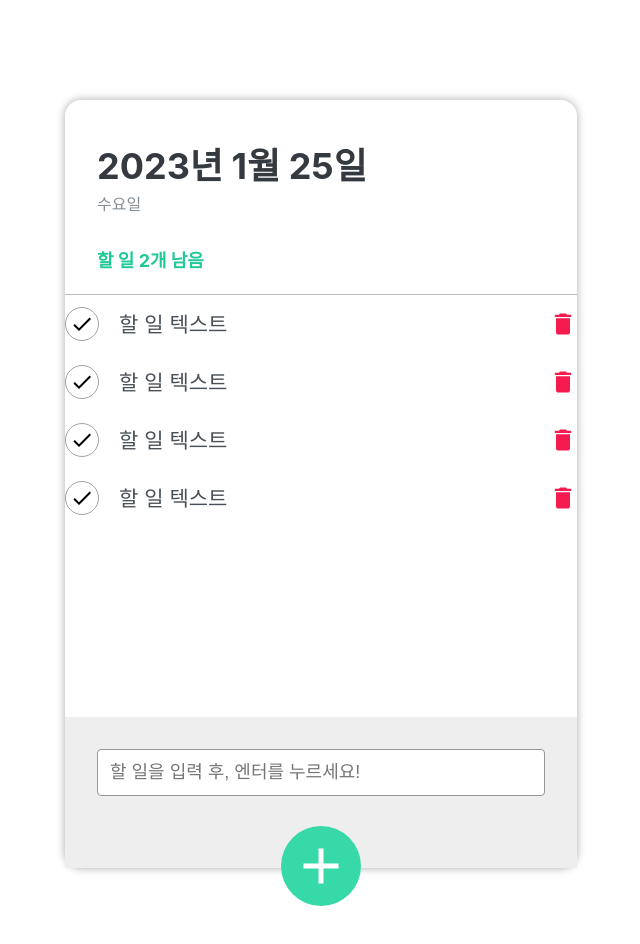
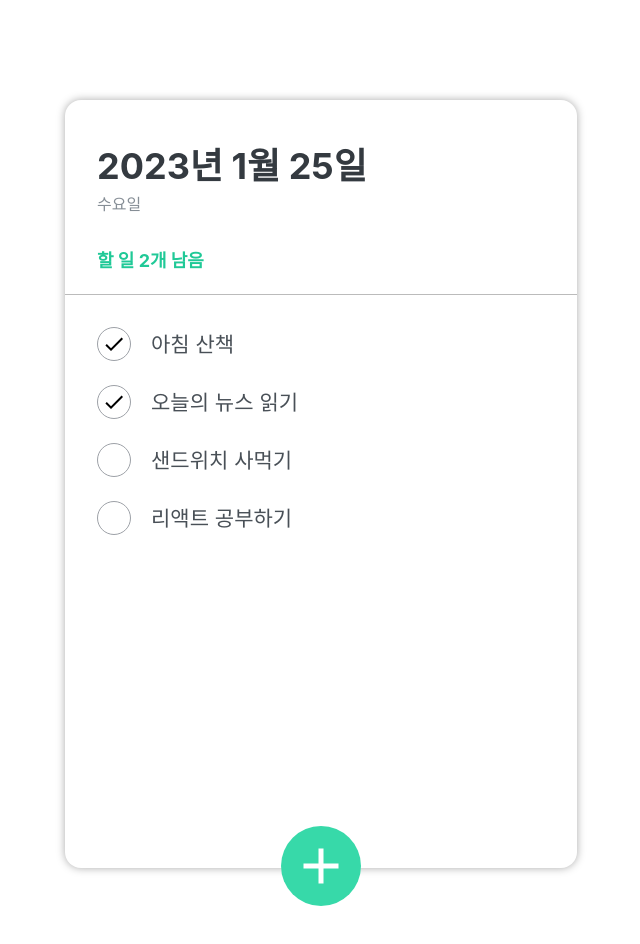
Before and after one commit to taecode/todo-react-app202301, a React (Create React App) app: page / in a window 1280 px wide. Shown: the top 944 px of the page, without its empty margins (319-959 px from the left). Built offline with nearby package versions, Linux system fonts and the light colour scheme.

Commit message:
# css변경

```diff
--- a/src/components/todo/TodoInput.js
+++ b/src/components/todo/TodoInput.js
@@ -1,10 +1,21 @@
-import React from 'react'
+import React, { useState } from 'react'
 import './css/TodoInput.css';
 import {MdAdd} from 'react-icons/md';
+import cn from 'classnames';
 
 const TodoInput = () => {
+
+  //todo-input 박스를 렌더링할지 여부
+  const[open,setOpen]=useState(false);
+
+  //todo-input 박스를 열고 닫는 클릭이벤트 핸들러
+  const inputToggle=e=>{
+    setOpen(!open); //true->false, false->true
+  };
+
   return (
     <>
+        { open &&
             <div className='todo-input'>
                 <form className='insert-form'>
                     <input
@@ -14,7 +25,8 @@
                     />
                 </form>
             </div>
-        <button className='begin-btn'>
+        }
+        <button className={cn('begin-btn',{open})} onClick={inputToggle}>
             <MdAdd/>
         </button>
     </>
--- a/src/components/todo/TodoItem.js
+++ b/src/components/todo/TodoItem.js
@@ -4,13 +4,18 @@
 import {MdDone,MdDelete} from 'react-icons/md';
 import './css/TodoItem.css';
 
-const TodoItem = () => {
+const TodoItem = ({todo}) => {
+
+
+  const{title,done}=todo;
+
+
   return (
     <li className='todo-item'>
         <div className='check-circle'>
-            <MdDone/>
+            {done && <MdDone/>}
         </div>
-        <span className='text'>할 일 텍스트</span>
+        <span className='text'>{title}</span>
         <div className='remove'>
             <MdDelete/>
         </div>
--- a/src/components/todo/TodoMain.js
+++ b/src/components/todo/TodoMain.js
@@ -1,15 +1,17 @@
 import React from 'react'
 import TodoItem from './TodoItem';
+import './css/TodoMain.css';
 
-const TodoMain = () => {
+const TodoMain = ({todoList}) => {
+
+
   return (
     <ul className='todo-list'>
-        <TodoItem/>
-        <TodoItem/>
-        <TodoItem/>
-        <TodoItem/>
+        {
+            todoList.map(todo=> <TodoItem key={todo.id} todo={todo}/>)
+        }
     </ul>
   );
 };
 
-export default TodoMain
+export default TodoMain;
--- a/src/components/todo/TodoTemplate.js
+++ b/src/components/todo/TodoTemplate.js
@@ -7,11 +7,36 @@
 import TodoMain from './TodoMain';
 
 const TodoTemplate = () => {
+
+    //할일 api 데이터
+    const todos=[
+        {
+            id:1,
+            title:'아침 산책',
+            done:true
+        },
+        {
+            id:2,
+            title:'오늘의 뉴스 읽기',
+            done:true
+        },
+        {
+            id:3,
+            title:'샌드위치 사먹기',
+            done:false
+        },
+        {
+            id:4,
+            title:'리액트 공부하기',
+            done:false
+        }
+    ];
+
   return (
     <div className='todo-template'>
 
         <TodoHeader/>
-        <TodoMain/>
+        <TodoMain todoList={todos}/>
         <TodoInput/>
 
     </div>
--- a/src/components/todo/css/TodoInput.css
+++ b/src/components/todo/css/TodoInput.css
@@ -7,6 +7,8 @@
 
     padding: 32px 32px 72px;
     box-sizing: border-box;
+
+
 }
 
 .todo-input input{
@@ -41,4 +43,20 @@
     z-index: 10;
 
     cursor: pointer;
+
+    /*애니메이션 지연효과*/
+    transition: 0.4s;
 }
+
+.begin-btn:hover{
+    background: #63e6be;
+}
+
+.begin-btn.open{
+    background: #ff6b6b;
+    transform: translate(-50%,0) rotate(45deg);
+}
+
+.begin-btn.open:hover{
+    background: #ff8787;
+}
--- a/src/components/todo/css/TodoItem.css
+++ b/src/components/todo/css/TodoItem.css
@@ -25,7 +25,6 @@
     cursor: pointer; /*마우스 올리면 손 모양*/
 
 
-
 }
 
 .todo-item .text{
@@ -38,12 +37,21 @@
 
 .todo-item .remove{
     font-size: 28px;
-    color: #f51b4f;
+    color: #ccc;
     cursor: pointer;
 
     display: flex;
     justify-content: center;
     align-items: center;
 
+    display: none;
 
 }
+
+.todo-item:hover .remove{
+    display: block;
+}
+
+.todo-item .remove:hover{
+    color: #f51b4f;
+}
--- /dev/null
+++ b/src/components/todo/css/TodoMain.css
@@ -0,0 +1,11 @@
+
+.todo-list{
+    /* max-height: 400px; */
+    padding: 20px 32px 48px;
+
+    flex: 1;
+    /*자식 박스가 부모의 길이나 너비를 넘어갔을 때*/
+    overflow: auto;
+    /* auto:넘치면 스크롤 */
+
+}
--- a/src/components/todo/css/TodoTemplate.css
+++ b/src/components/todo/css/TodoTemplate.css
@@ -17,5 +17,9 @@
     margin-right: auto; */
 
     position: relative;
+    /* overflow: hidden; */
+
+    display: flex;
+    flex-direction: column;
 
 }
```
Also changed, not shown: 1 other file (tests, documents, lock files or other folders). Lines whose indentation alone changed are shown as unchanged.
